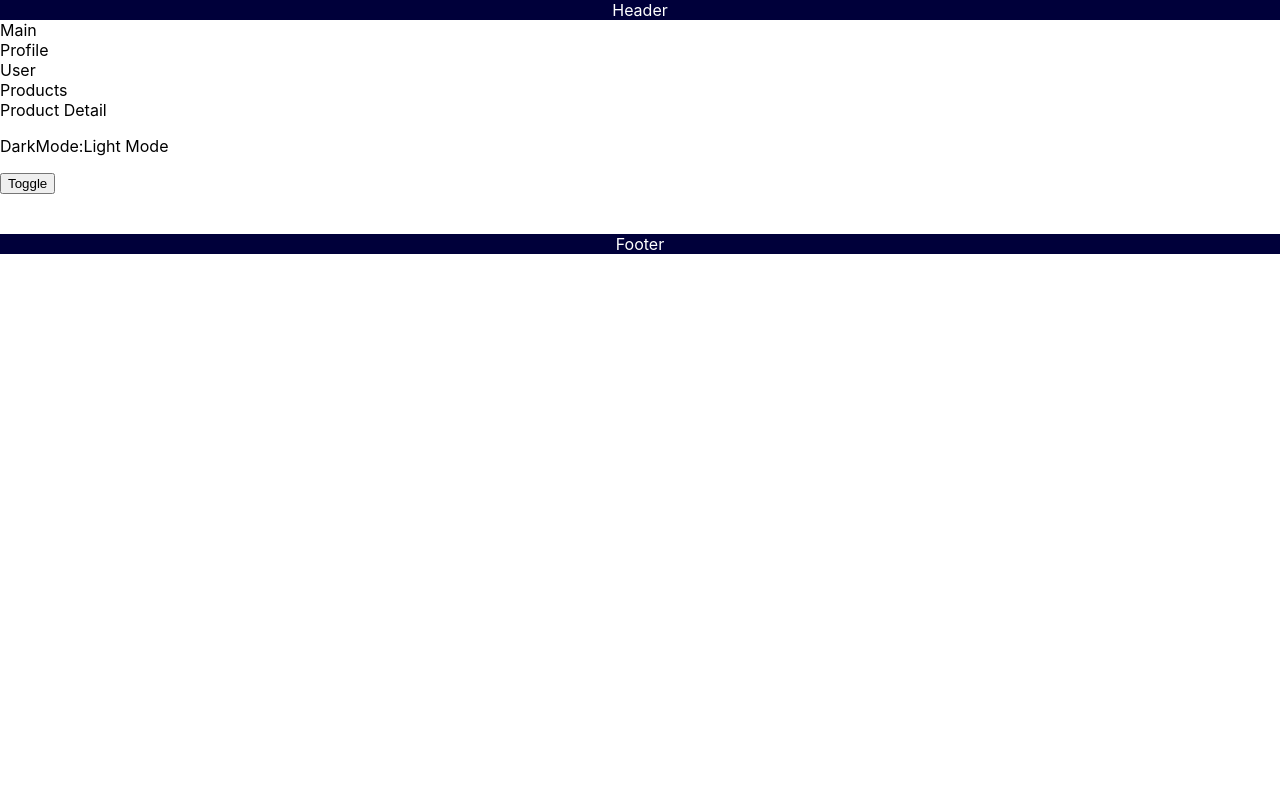
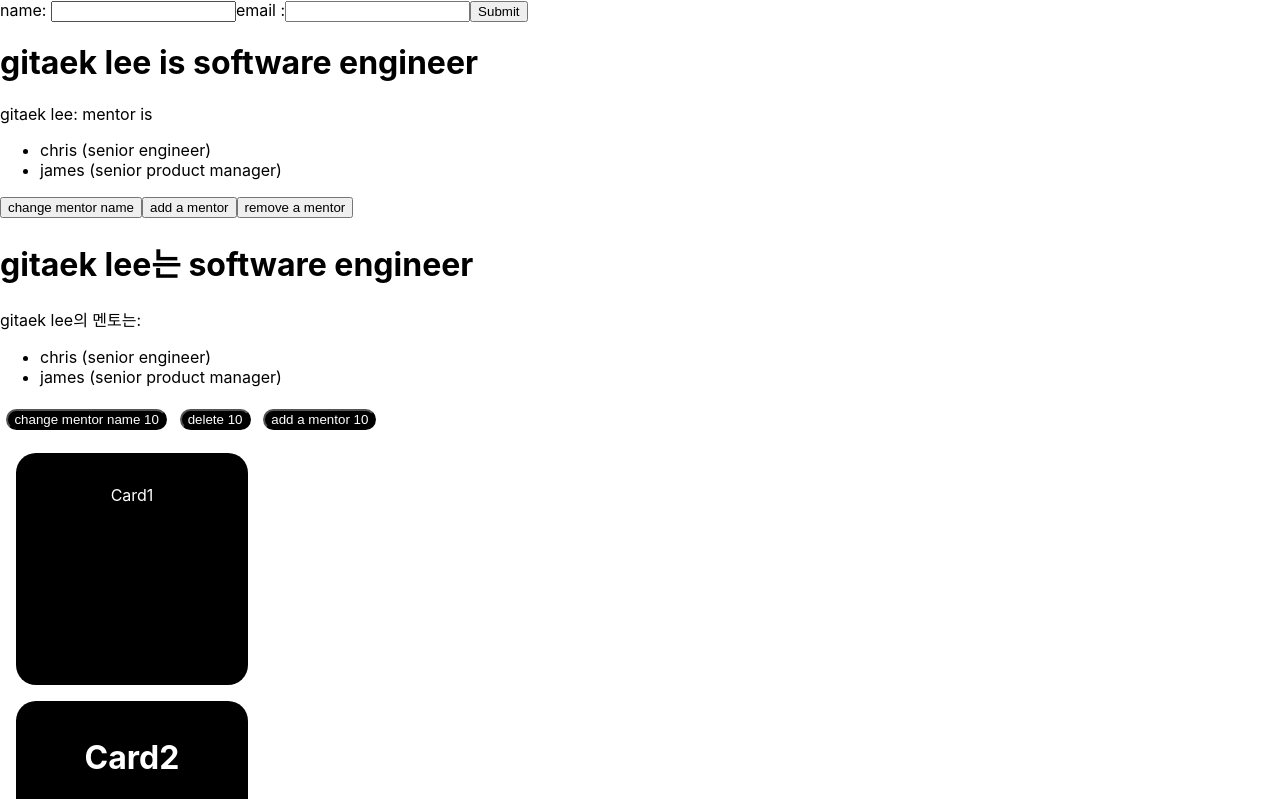
Before and after one commit to LeeGitaek/React_deepdive, a React (Create React App) app: page / in a window 1280 px wide. Shown: the top 799 px of the page. Built offline with nearby package versions, Linux system fonts and the light colour scheme.

Commit message:
improvement performance

```diff
--- a/src/AppMentor.jsx
+++ b/src/AppMentor.jsx
@@ -1,4 +1,4 @@
-import React, { useReducer } from "react";
+import React, { useCallback, useReducer } from "react";
 import {useImmer} from 'use-immer';
 import personReducer from "./reducer/person-reducer";
 
--- /dev/null
+++ b/src/AppMontorsButton.jsx
@@ -0,0 +1,82 @@
+import React, { memo, useCallback, useMemo, useReducer } from 'react';
+import personReducer from './reducer/person-reducer';
+
+export default function AppMentorsButton() {
+  const [person, dispatch] = useReducer(personReducer, initialPerson);
+
+  const handleUpdate = useCallback(() => {
+    const prev = prompt(`Whose name do you want to change`);
+    const current = prompt(`what do you want to change mentor name to`);
+    dispatch({ type: 'updated', prev, current });
+  }, []);
+
+  const handleAdd = useCallback(() => {
+    const name = prompt(`add a new mentor name`);
+    const title = prompt(`add a new mentor title`);
+    dispatch({ type: 'added', name, title });
+  }, []);
+
+  const handleDelete = useCallback(() => {
+    const name = prompt(`whose do you want to remove?`);
+    dispatch({ type: 'deleted', name });
+  }, []);
+
+  return (
+    <div>
+      <h1>
+        {person.name}는 {person.title}
+      </h1>
+      <p>{person.name}의 멘토는:</p>
+      <ul>
+        {person.mentors.map((mentor, index) => (
+          <li key={index}>
+            {mentor.name} ({mentor.title})
+          </li>
+        ))}
+      </ul>
+      <Button text='change mentor name' onClick={handleUpdate} />
+      <Button text='delete' onClick={handleDelete} />
+      <Button text='add a mentor' onClick={handleAdd} />
+    </div>
+  );
+}
+
+const Button = memo(({ text, onClick }) => {
+  console.log('Button', text, 're-rendering 😜');
+  const result = useMemo(() => calculateSomething(), []);
+  return (
+    <button
+      onClick={onClick}
+      style={{
+        backgroundColor: 'black',
+        color: 'white',
+        borderRadius: '20px',
+        margin: '0.4rem',
+      }}
+    >
+      {`${text} ${result}`}
+    </button>
+  );
+});
+
+function calculateSomething() {
+  for (let i = 0; i < 10000; i++) {
+    console.log('😆');
+  }
+  return 10;
+}
+
+const initialPerson = {
+  name: 'gitaek lee',
+  title: 'software engineer',
+  mentors: [
+       {
+           name: 'chris',
+           title: 'senior engineer',
+       },
+       {
+           name: 'james',
+           title: 'senior product manager',
+       },
+  ],
+};
--- a/src/index.js
+++ b/src/index.js
@@ -8,14 +8,16 @@ import AppMentor from './AppMentor';
 import AppForm from './AppForm';
 import AppCard from './AppCard';
 import AppTheme from './AppTheme';
+import AppMentorsButton from './AppMontorsButton';
 
 const root = ReactDOM.createRoot(document.getElementById('root'));
 root.render(
   <React.StrictMode>
-    {/* <AppForm />
+    <AppForm />
     <AppMentor />
-    <AppCard />  */}
-    <AppTheme />
+    <AppMentorsButton />
+    <AppCard />
+    {/* <AppTheme /> */}
   </React.StrictMode>
 );
 
```
